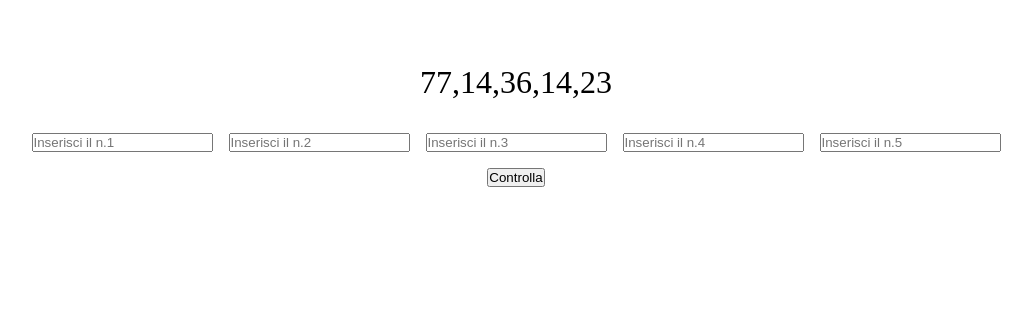
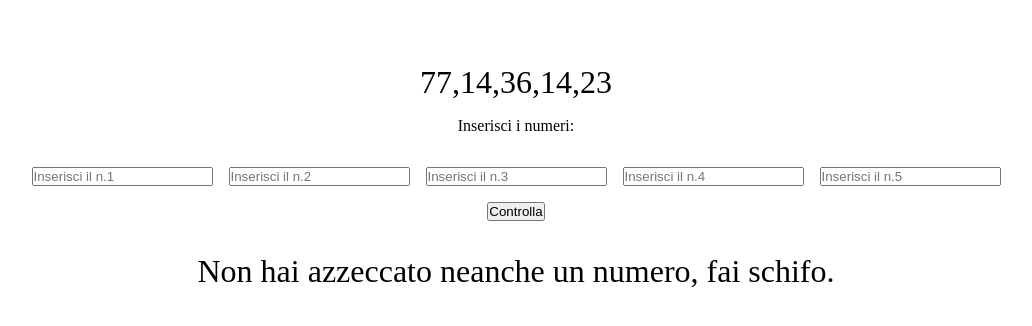
Before and after one commit to giovannimariaciclosi/js-simon, a plain HTML site: page index.html in a window 1280 px wide. Both pictures are taken after a click on the button "Controlla". Shown: the whole page, without its empty margins (124-1156 px from the left). Drawn offline with Linux system fonts and the light colour scheme.

Commit message:
feat: output completato

```diff
--- a/css/style.css
+++ b/css/style.css
@@ -22,3 +22,14 @@
   text-align: center;
   padding-top: 1em;
 }
+
+#text {
+  text-align: center;
+  padding-top: 1em;
+}
+
+#result {
+  text-align: center;
+  padding-top: 1em;
+  font-size: 2em;
+}
--- a/index.html
+++ b/index.html
@@ -12,6 +12,7 @@
 
   <div id="rundom-numbers-container"></div>
 
+  <div id="text">Inserisci i numeri:</div>
   <div id="input-container">
     <input type="number" id="number1" placeholder="Inserisci il n.1">
     <input type="number" id="number2" placeholder="Inserisci il n.2">
@@ -23,6 +24,10 @@
     <button id="check-button">Controlla</button>
   </div>
 
+  <div id="result">
+
+  </div>
+
   <script type="text/javascript" src="js/script.js"></script>
 </body>
 </html>
--- a/js/script.js
+++ b/js/script.js
@@ -48,6 +48,7 @@ let number4El = document.getElementById("number4");
 let number5El = document.getElementById("number5");
 
 let checkButtonEl = document.getElementById("check-button");
+let resultEl = document.getElementById("result");
 
 let randomNumberList = [];
 let correctUserNumberList = [];
@@ -65,49 +66,32 @@ numberContainerEl.innerText = randomNumberList;
 checkButtonEl.addEventListener('click', function() {
 
   if (randomNumberList.includes(parseInt(number1El.value))) {
-    correctUserNumberList.push(number1El.value);66
-  } else {
-    console.log("odio tutto")
+    correctUserNumberList.push(number1El.value);
   }
 
-  if (randomNumberList.includes(number2El.value)) {
+  if (randomNumberList.includes(parseInt(number2El.value))) {
     correctUserNumberList.push(number2El.value);
   }
 
-  // userNumberList.push(number2El.value);
-  // userNumberList.push(number3El.value);
-  // userNumberList.push(number4El.value);
-  // userNumberList.push(number5El.value);
+  if (randomNumberList.includes(parseInt(number3El.value))) {
+    correctUserNumberList.push(number3El.value);
+  }
 
-  console.log(correctUserNumberList)
+  if (randomNumberList.includes(parseInt(number4El.value))) {
+    correctUserNumberList.push(number4El.value);
+  }
+
+  if (randomNumberList.includes(parseInt(number5El.value))) {
+    correctUserNumberList.push(number5El.value);
+  }
+
+  if (correctUserNumberList.length == 0) {
+    resultEl.innerText = "Non hai azzeccato neanche un numero, fai schifo."
+  } else {
+    resultEl.innerText = `Hai preso ${correctUserNumberList.length} numeri: ${correctUserNumberList}`;
+  }
 
 });
-console.log(randomNumberList)
-
-// let numeroPrompt = prompt("inserisci numero");
-// if (randomNumberList.includes(parseInt(numeroPrompt))) {
-//   correctUserNumberList.push(numeroPrompt);
-
-// }
-console.log(correctUserNumberList);
-
-
-
-
-
-
-
-let seconds = 10;
-
-
-function countdown() {
-  seconds--;
-  console.log(seconds);
-
-  if (seconds = 0) {
-    clearInterval(seconds);
-  }
-}
 
 
 
```
